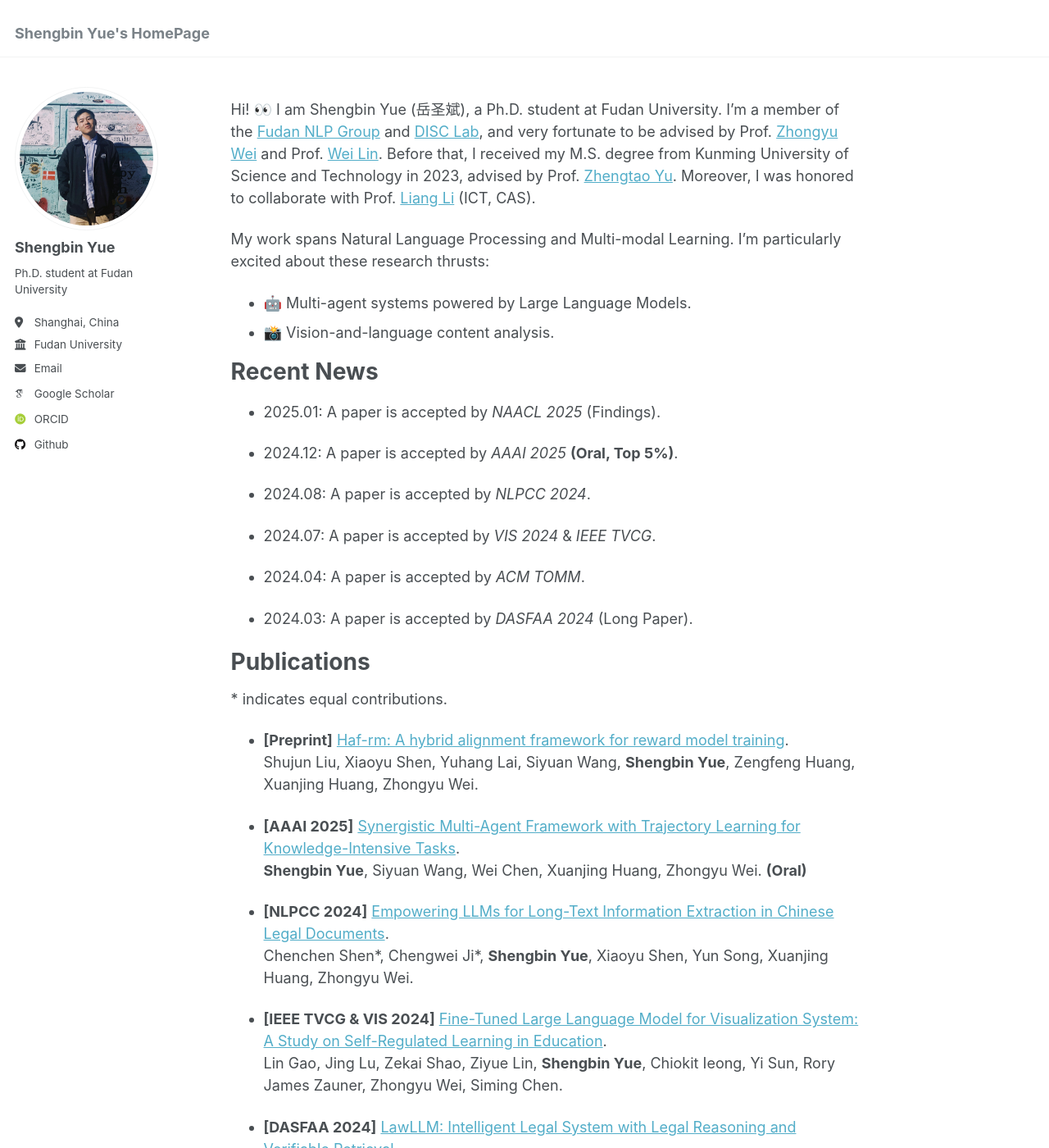
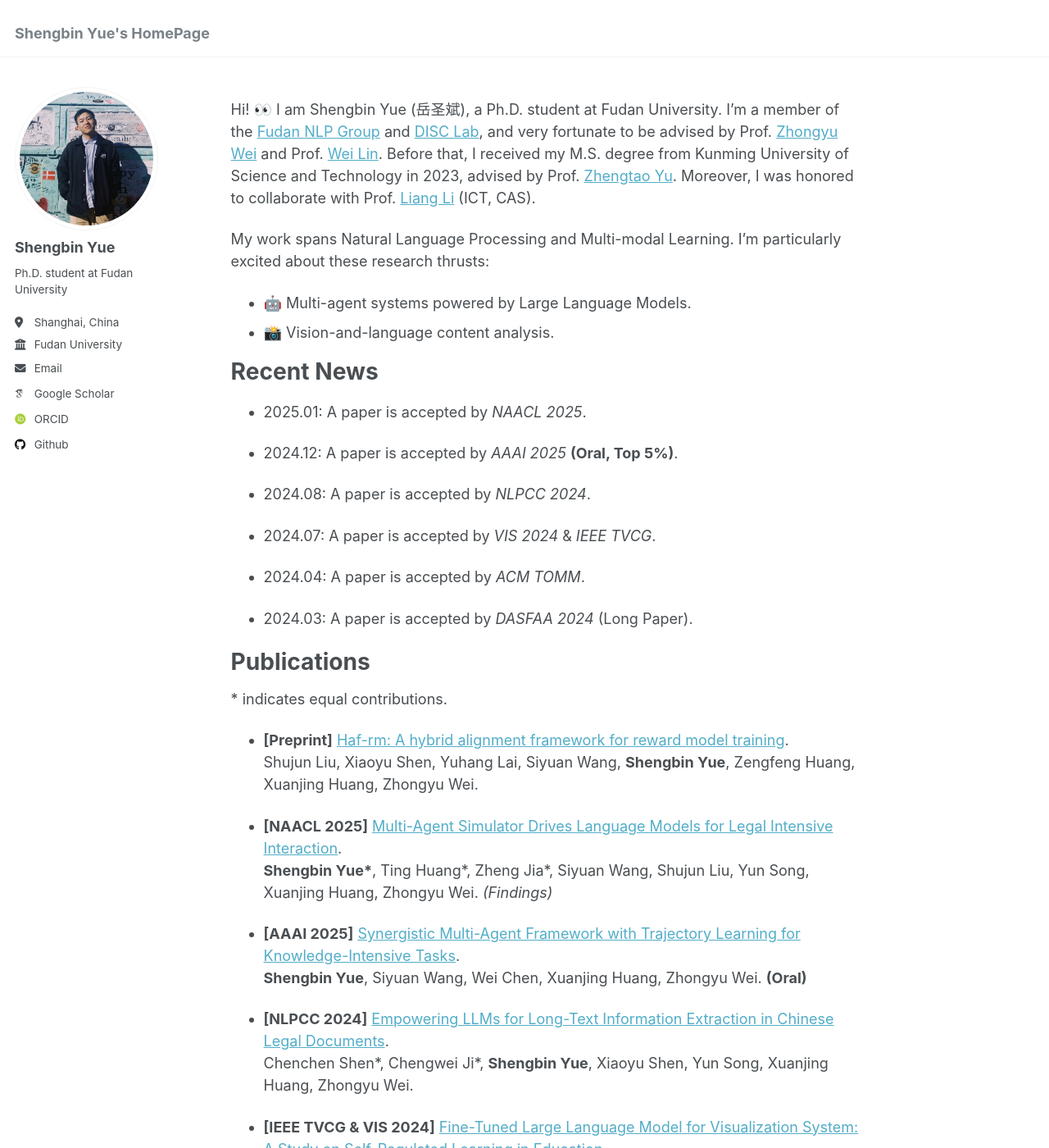
Before and after one commit to yueshengbin/yueshengbin.github.io, a Jekyll site: the page built from _pages/about.md, in a window 1280 px wide and 1400 px high. Shown: the whole window at 82% size. Built offline with Jekyll 4.4.1, drawn with Linux system fonts in a browser that asks for light colours; some web fonts are replaced.

Commit message:
Update about.md

```diff
--- a/_pages/about.md
+++ b/_pages/about.md
@@ -35,6 +35,10 @@ Publications
 \* indicates equal contributions.
 * **[Preprint]** [Haf-rm: A hybrid alignment framework for reward model training](https://arxiv.org/abs/2407.04185).
   Shujun Liu, Xiaoyu Shen, Yuhang Lai, Siyuan Wang, **Shengbin Yue**, Zengfeng Huang, Xuanjing Huang, Zhongyu Wei.
+
+* **[NAACL 2025]** [Multi-Agent Simulator Drives Language Models for Legal Intensive Interaction](https://arxiv.org/abs/2502.06882).
+  **Shengbin Yue\***, Ting Huang\*, Zheng Jia\*, Siyuan Wang, Shujun Liu, Yun Song, Xuanjing Huang, Zhongyu Wei.
+  *(Findings)*
 
 * **[AAAI 2025]** [Synergistic Multi-Agent Framework with Trajectory Learning for Knowledge-Intensive Tasks](https://arxiv.org/abs/2407.09893).
   **Shengbin Yue**, Siyuan Wang, Wei Chen, Xuanjing Huang, Zhongyu Wei.
```
Also changed, not shown: other parts of _pages/about.md (+1 -1 lines).
